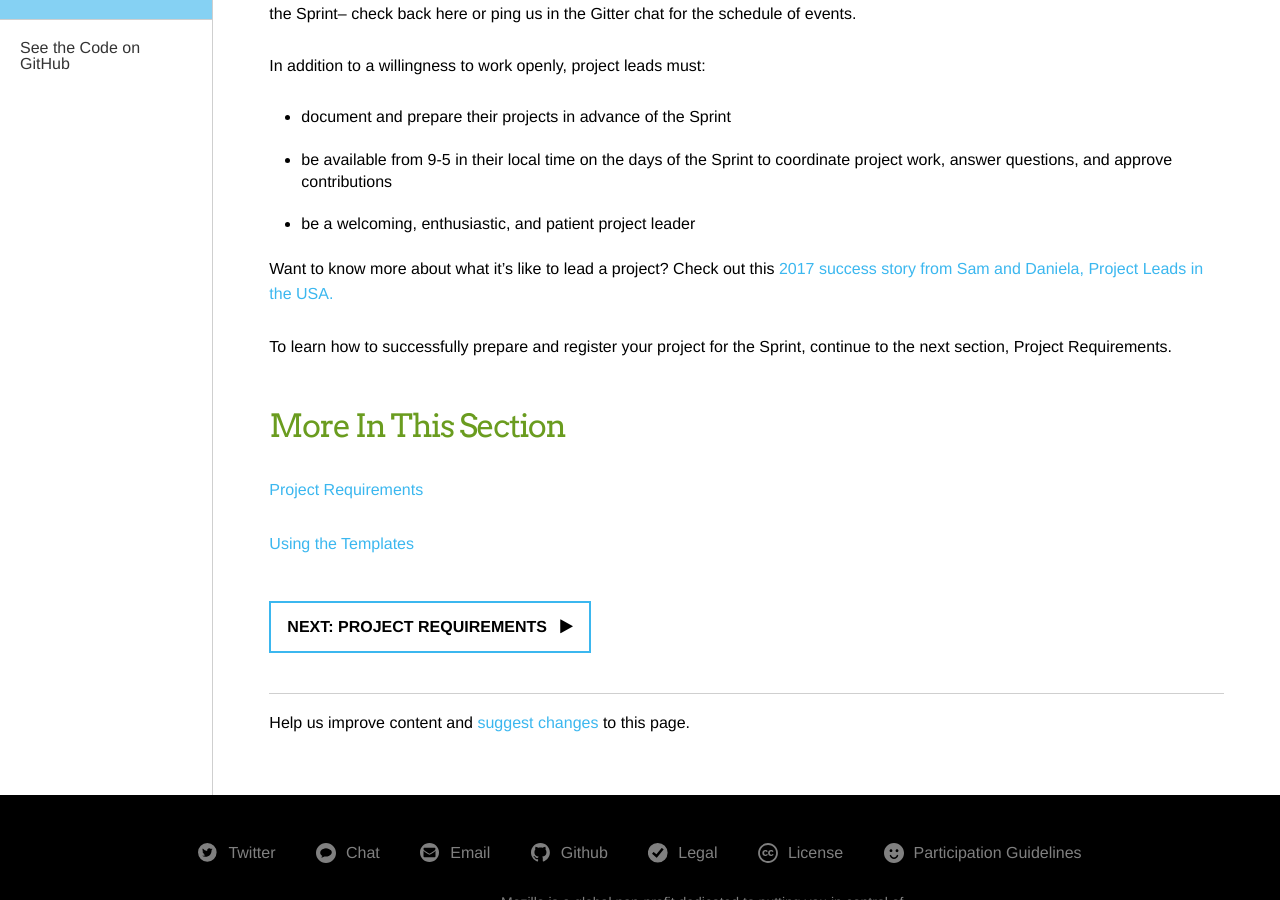
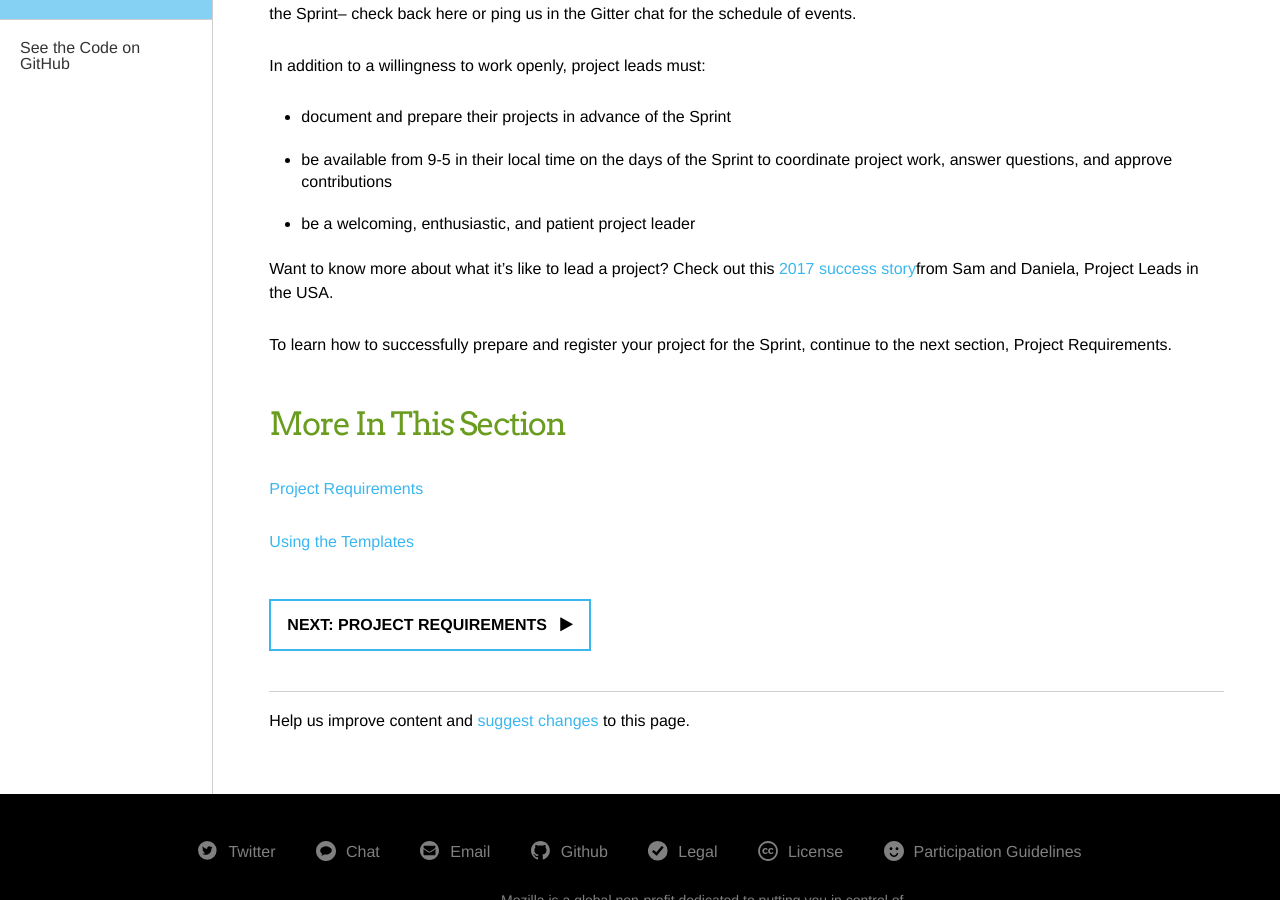
Before and after one commit to mozilla/global-sprint, a Jekyll site: the page built from _articles/project-lead-guide.md, in a window 1280 px wide and 900 px high, scrolled down 494 px. Built offline with Jekyll 4.4.1, drawn with Linux system fonts in a browser that asks for light colours; comment, search, counter and statistics services are not loaded.

```diff
--- a/_articles/project-lead-guide.md
+++ b/_articles/project-lead-guide.md
@@ -22,6 +22,6 @@ In addition to a willingness to work openly, project leads must:
 * be available from 9-5 in their local time on the days of the Sprint to coordinate project work, answer questions, and approve contributions
 * be a welcoming, enthusiastic, and patient project leader
 
-Want to know more about what it's like to lead a project? Check out this [2017 success story from Sam and Daniela, Project Leads in the USA.](https://medium.com/read-write-participate/daniela-and-sam-project-co-leads-a-global-sprint-2017-story-5f1fcfafb5a5)
+Want to know more about what it's like to lead a project? Check out this [2017 success story](https://medium.com/read-write-participate/daniela-and-sam-project-co-leads-a-global-sprint-2017-story-5f1fcfafb5a5)from Sam and Daniela, Project Leads in the USA.
 
 To learn how to successfully prepare and register your project for the Sprint, continue to the next section, Project Requirements.
```
